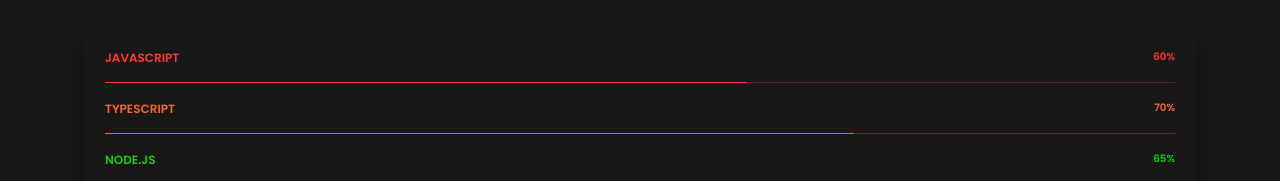
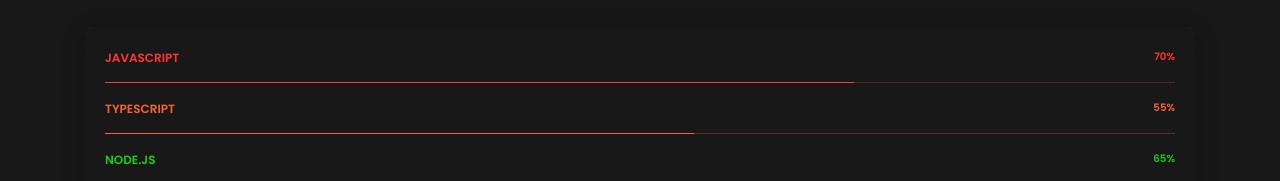
Before and after one commit to BadClause/badclause.github.io, a plain HTML site: page index.html in a window 1280 px wide. Shown: the part 608-789 px from the top of the page. Drawn offline with nearby package versions, Linux system fonts and the light colour scheme; files whose address does not match are found by name.

Commit message:
Add files via upload

```diff
--- a/index.html
+++ b/index.html
@@ -155,9 +155,9 @@
                 <div class="progress">
                   <div
                     class="progress-bar progress-bar-danger"
-                    style="width: 60%"
+                    style="width: 70%"
                   >
-                    <span class="progress-value">60%</span>
+                    <span class="progress-value">70%</span>
                   </div>
                 </div>
               </div>
@@ -167,9 +167,9 @@
                 <div class="progress">
                   <div
                     class="progress-bar progress-bar-primary"
-                    style="width: 70%"
+                    style="width: 55%"
                   >
-                    <span class="progress-value">70%</span>
+                    <span class="progress-value">55%</span>
                   </div>
                 </div>
               </div>
```
